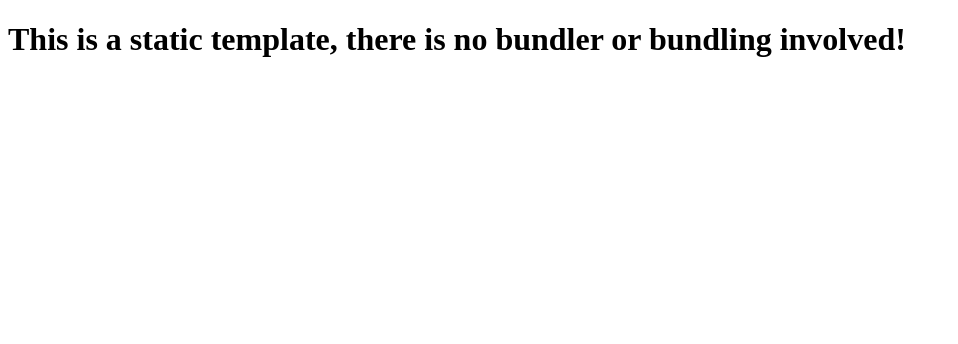
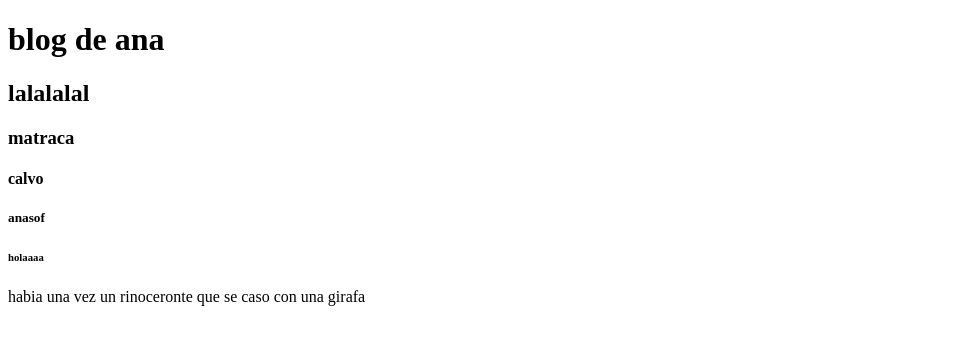
Before and after one commit to anasofia-avalos/html-ana-avalos, a website: page index.html in a window 1280 px wide. Shown: the whole page, without its empty margins (0-958 px from the left). Drawn offline with Linux system fonts and the light colour scheme.

Commit message:
titulos y parrafos

```diff
--- a/index.html
+++ b/index.html
@@ -1,12 +1,38 @@
 <!DOCTYPE html>
 <html lang="en">
   <head>
-    <meta charset="UTF-8">
-    <meta name="viewport" content="width=device-width, initial-scale=1.0">
-    <meta http-equiv="X-UA-Compatible" content="ie=edge">
+    <meta charset="UTF-8" />
+    <meta name="viewport" content="width=device-width, initial-scale=1.0" />
+    <meta http-equiv="X-UA-Compatible" content="ie=edge" />
     <title>Static Template</title>
   </head>
   <body>
-    <h1>This is a static template, there is no bundler or bundling involved!</h1>
+    <h1>
+      blog de ana
+    </h1>
+
+    <h2>
+      lalalalal
+    </h2>
+
+    <h3>
+      matraca
+    </h3>
+
+    <h4>
+      calvo
+    </h4>
+
+    <h5>
+      anasof
+    </h5>
+
+    <h6>
+      holaaaa
+    </h6>
+
+    <p1>
+      habia una vez un rinoceronte que se caso con una girafa
+    </p1>
   </body>
 </html>
```
